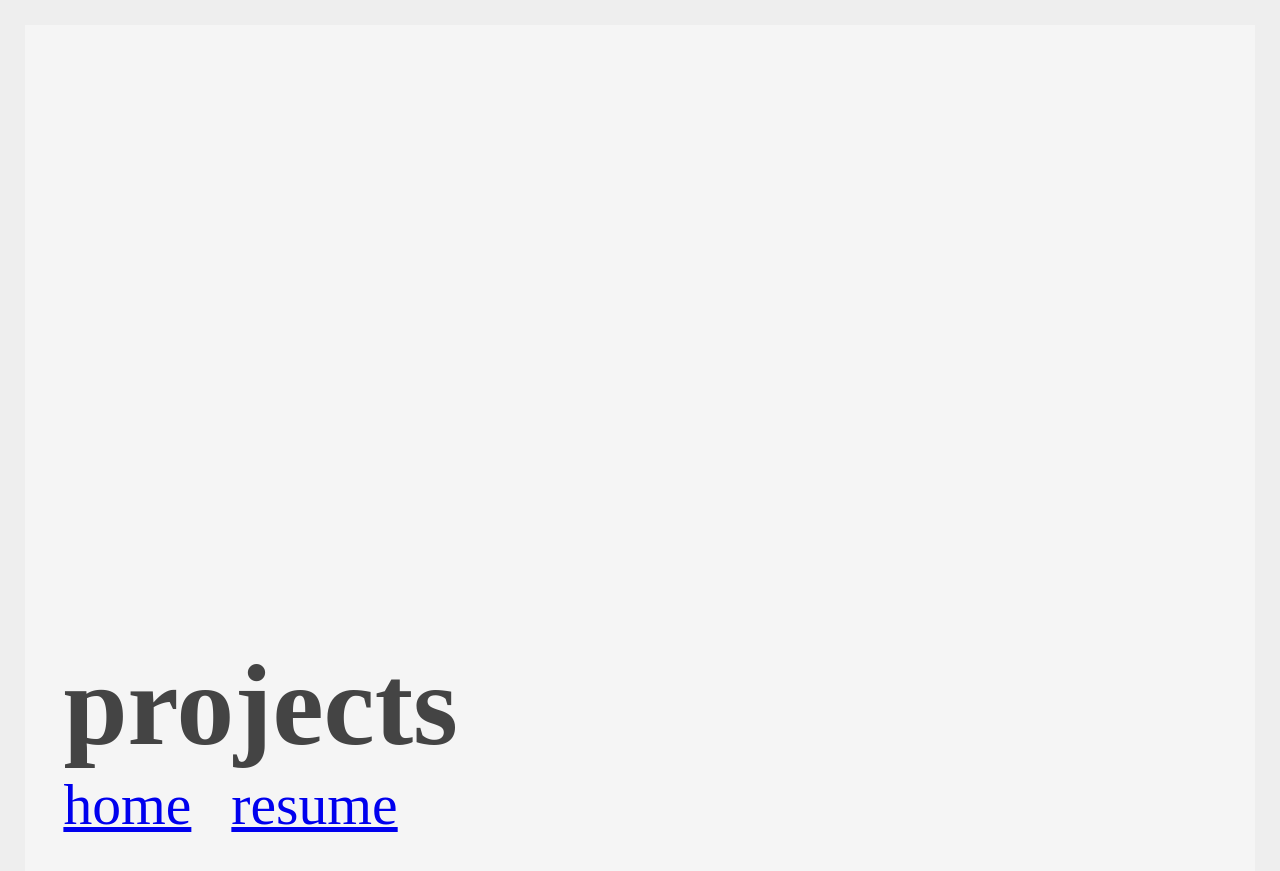
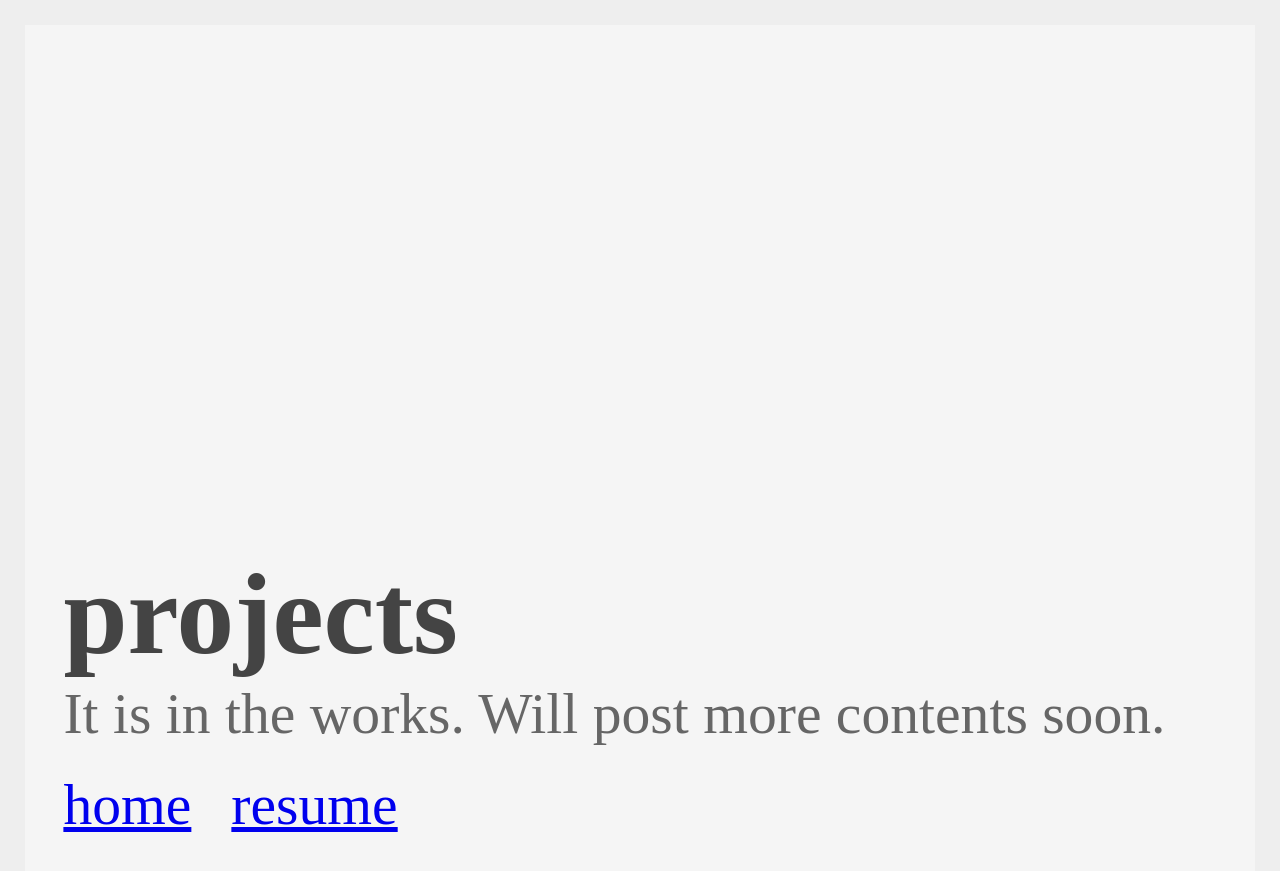
Before and after one commit to ramidem/ramidem.github.io, a Jekyll site: the page built from projects/index.html, in a window 1280 px wide. Shown: the top 871 px of the page. Built offline with Jekyll 4.4.1, drawn with Linux system fonts in a browser that asks for light colours.

Commit message:
docs: restore projects placeholder content

```diff
--- a/projects/index.html
+++ b/projects/index.html
@@ -5,6 +5,7 @@ permalink: /projects/
 <div class="wrapper">
   <main>
     <h1>projects</h1>
+    <p>It is in the works. Will post more contents soon.</p>
 
     <ul>
       <li><a href="/">home</a></li>
```
